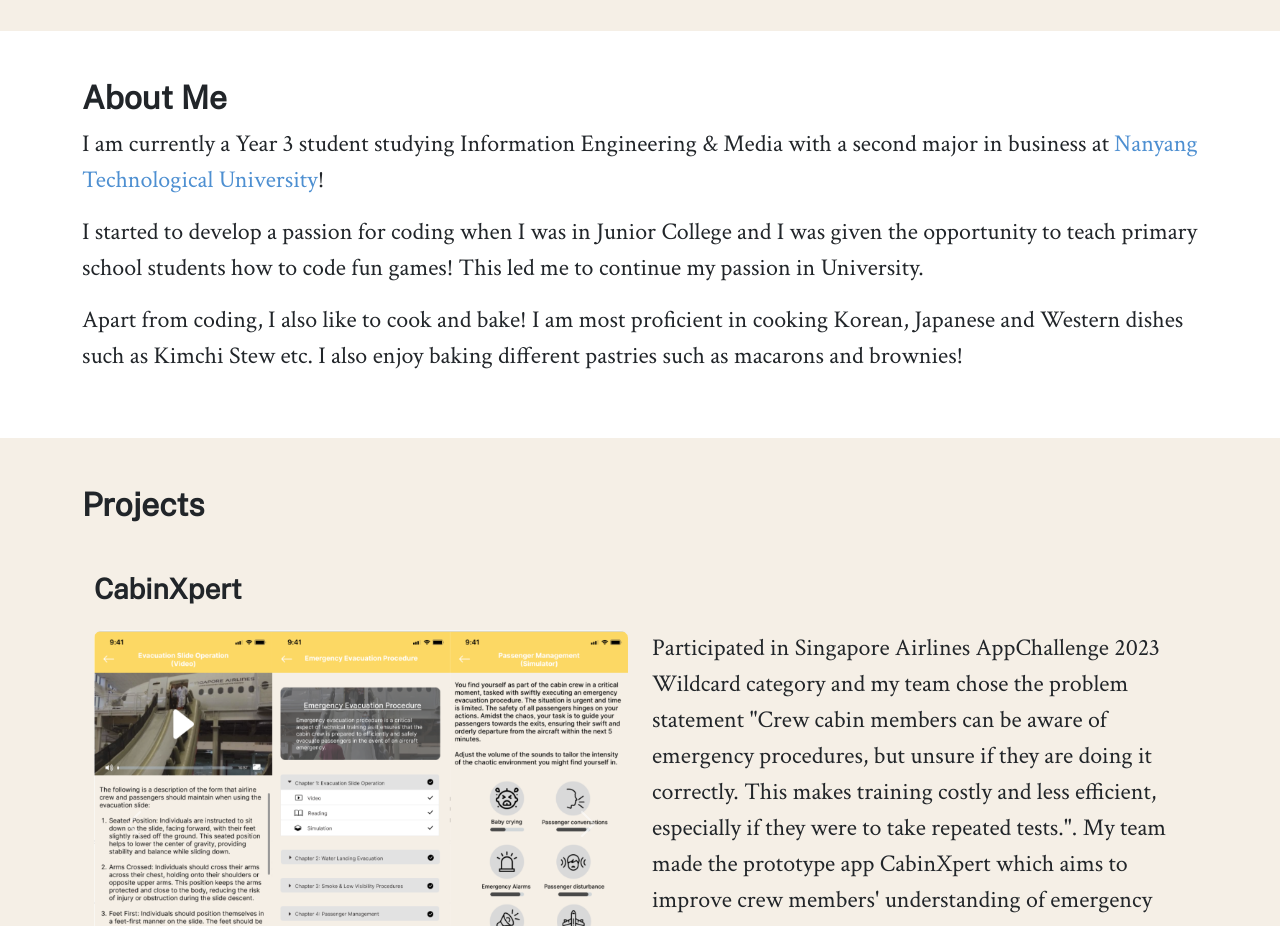
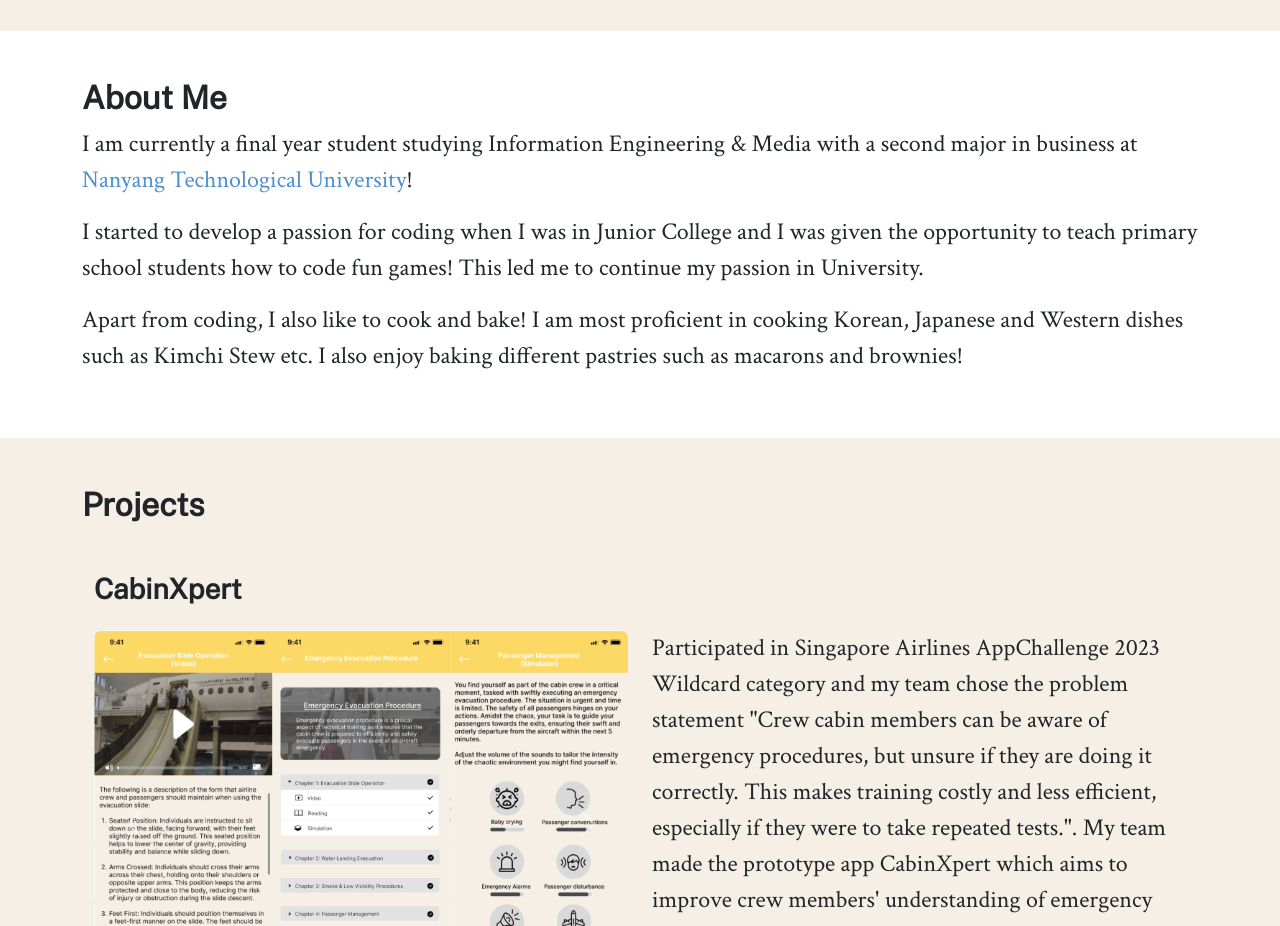
Before and after one commit to shental17/shental17.github.io, a plain HTML site: page index.html in a window 1280 px wide. Shown: the part 1000-1926 px from the top of the page. Drawn offline with nearby package versions, Linux system fonts and the light colour scheme.

Commit message:
Update index.html

```diff
--- a/index.html
+++ b/index.html
@@ -60,7 +60,7 @@
     <section id="about-me">
         <div class="container py-5">
             <h2>About Me</h2>
-            <p>I am currently a Year 3 student studying Information Engineering & Media with a
+            <p>I am currently a final year student studying Information Engineering & Media with a
                 second major in business at <span>Nanyang Technological University</span>!
             </p>
             <p>
```
